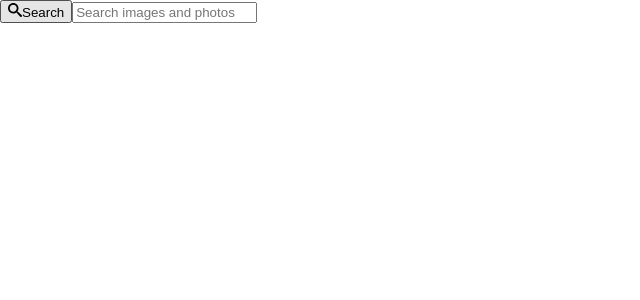
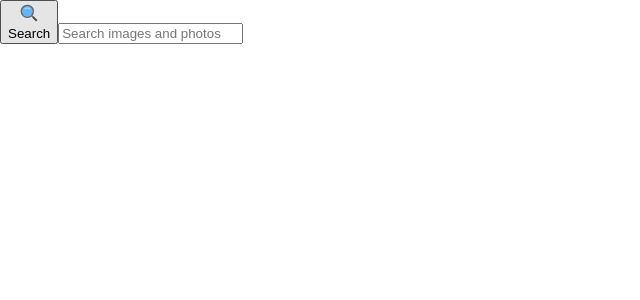
Before and after one commit to DonKanElion/goit-react-hw-04-images, a React (Create React App) app: page / in a window 1280 px wide. Shown: the top 300 px of the page, without its empty margins (0-640 px from the left). Built offline with nearby package versions, Linux system fonts and the light colour scheme.

Commit message:
add React-icons, change icons

```diff
--- a/package.json
+++ b/package.json
@@ -12,6 +12,7 @@
     "notiflix": "^3.2.6",
     "react": "^18.1.0",
     "react-dom": "^18.1.0",
+    "react-icons": "^4.7.1",
     "react-loader-spinner": "^5.3.4",
     "react-scripts": "5.0.1",
     "react-toastify": "^9.1.1",
--- a/src/components/Searchbar/Searchbar.jsx
+++ b/src/components/Searchbar/Searchbar.jsx
@@ -1,5 +1,8 @@
 import React, { Component } from 'react';
 import PropTypes from 'prop-types';
+import { FcSearch } from 'react-icons/fc';
+import { IconContext } from 'react-icons';
+
 class Searchbar extends Component {
   static propTypes = {
     // isSubmitting: PropTypes.func.isRequired,
@@ -28,12 +31,12 @@ class Searchbar extends Component {
     if (checkSubmit) {
       return onSubmit(searchValue);
     }
-    this.props.notifyWarning('It looks like you want to find nothing, please check your query.')
+    this.props.notifyWarning(
+      'It looks like you want to find nothing, please check your query.'
+    );
   };
 
   render() {
-    // const  { onSubmit, onClick } = this.props;
-
     return (
       <header className="Searchbar">
         <form className="SearchForm">
@@ -43,9 +46,11 @@ class Searchbar extends Component {
             onClick={this.handleSubmit}
             // disabled={this.props.isSubmitting}
           >
-            <svg width="14" height="14" fill="currentColor" viewBox="0 0 32 32">
-              <path d="M31.008 27.231l-7.58-6.447c-0.784-0.705-1.622-1.029-2.299-0.998 1.789-2.096 2.87-4.815 2.87-7.787 0-6.627-5.373-12-12-12s-12 5.373-12 12 5.373 12 12 12c2.972 0 5.691-1.081 7.787-2.87-0.031 0.677 0.293 1.515 0.998 2.299l6.447 7.58c1.104 1.226 2.907 1.33 4.007 0.23s0.997-2.903-0.23-4.007zM12 20c-4.418 0-8-3.582-8-8s3.582-8 8-8 8 3.582 8 8-3.582 8-8 8z"></path>
-            </svg>
+            <IconContext.Provider value={{ size: '20px' }}>
+              <div>
+                <FcSearch />
+              </div>
+            </IconContext.Provider>
             <span className="SearchForm-button-label">Search</span>
           </button>
 
@@ -53,8 +58,8 @@ class Searchbar extends Component {
             className="SearchForm-input"
             type="text"
             onChange={this.handleChange}
-            // autocomplete="off"
-            // autofocus
+            autocomplete="off"
+            autofocus
             placeholder="Search images and photos"
           />
         </form>
```
Also changed, not shown: src/App.jsx (line endings or trailing spaces), 1 other file (tests, documents, lock files or other folders).
